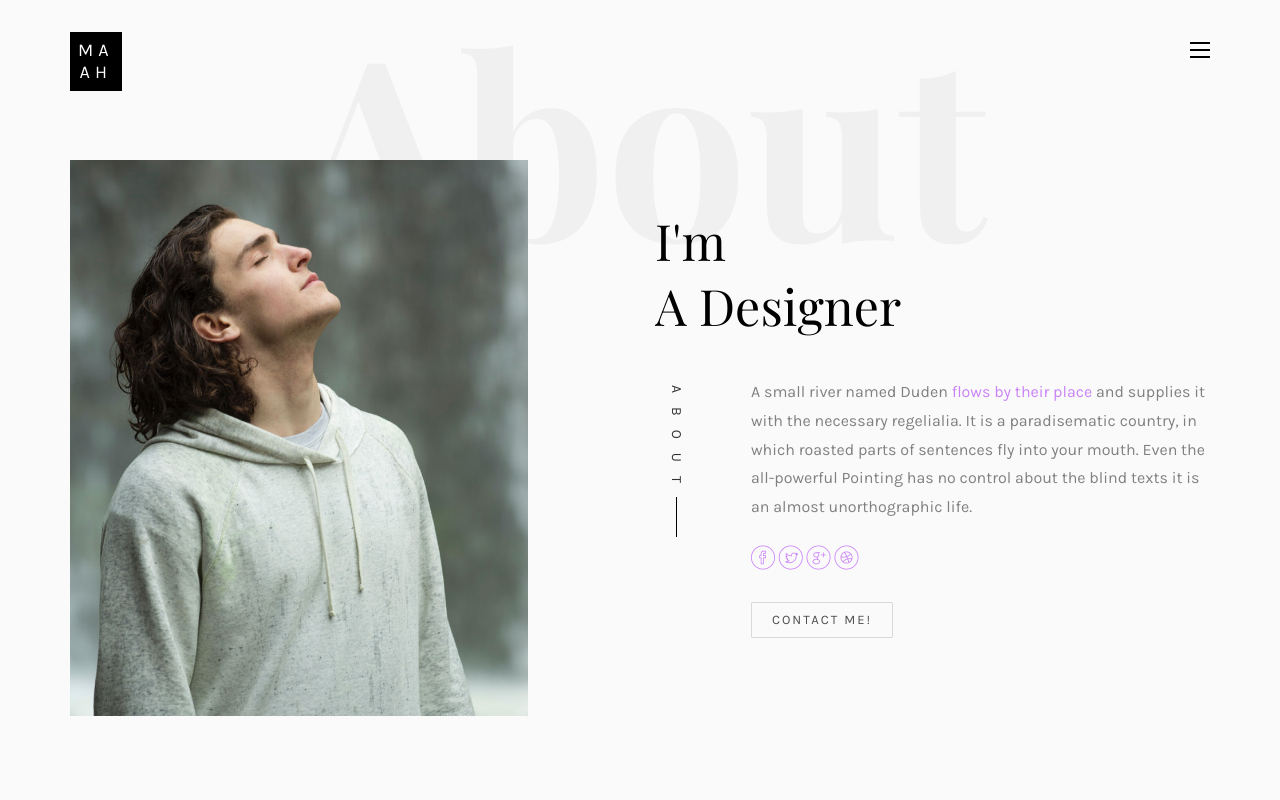
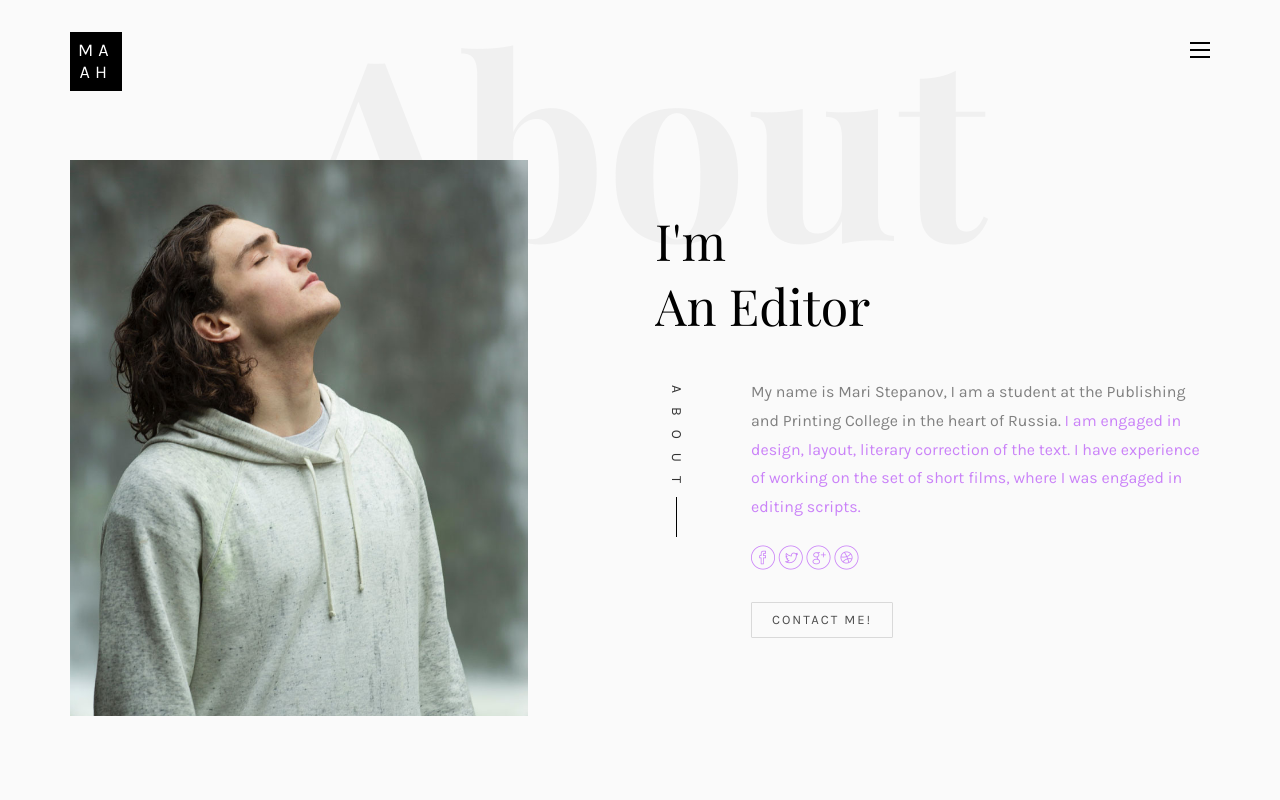
Before and after one commit to MariaZerehnade/resume, a plain HTML site: page index.html in a window 1280 px wide. Shown: the top 800 px of the page. Drawn offline with nearby package versions, Linux system fonts and the light colour scheme; files whose address does not match are found by name; a web font is replaced by a local one.

Commit message:
Update index.html

```diff
--- a/index.html
+++ b/index.html
@@ -129,17 +129,17 @@
 						<div class="about-desc">
 							<div class="owl-carousel3">
 								<div class="item">
-									<h2><span>Noah</span><span>Henderson</span></h2>
+									<h2><span>Mari</span><span>Stepanov</span></h2>
 								</div>
 								<div class="item">
-									<h2><span>I'm</span><span>A Designer</span></h2>
+									<h2><span>I'm</span><span>An Editor</span></h2>
 								</div>
 							</div>
 							<div class="desc">
 								<div class="rotate">
 									<h2 class="heading">About</h2>
 								</div>
-								<p>A small river named Duden <a href="#">flows by their place</a> and supplies it with the necessary regelialia. It is a paradisematic country, in which roasted parts of sentences fly into your mouth. Even the all-powerful Pointing has no control about the blind texts it is an almost unorthographic life.</p>
+								<p>My name is Mari Stepanov, I am a student at the Publishing and Printing College in the heart of Russia. <a href="#">I am engaged in design, layout, literary correction of the text. I have experience of working on the set of short films, where I was engaged in editing scripts.</p>
 								<p class="colorlib-social-icons">
 									<a href="#"><i class="icon-facebook4"></i></a>
 									<a href="#"><i class="icon-twitter3"></i></a>
```
